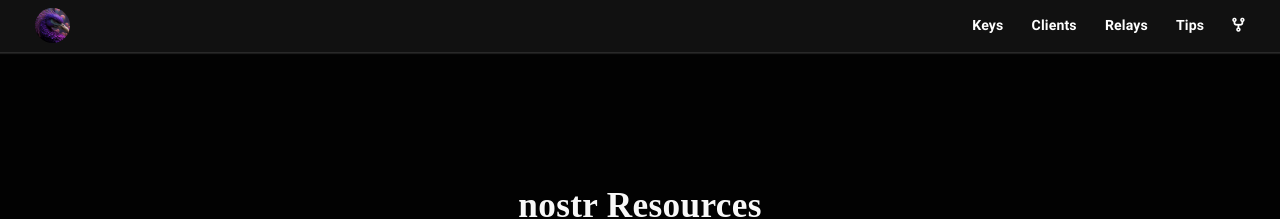
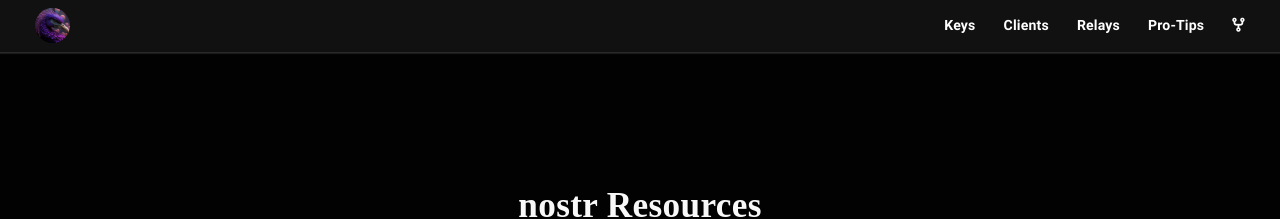
Before and after one commit to nostr-resources/nostr-resources.github.io, a Jekyll site: the page built from index.md, in a window 1280 px wide. Shown: the top 219 px of the page. Built offline with Jekyll 4.4.1, drawn with Linux system fonts in a browser that asks for light colours; some web fonts are replaced.

Commit message:
Update navigation

```diff
--- a/_includes/navigation.html
+++ b/_includes/navigation.html
@@ -3,7 +3,7 @@
     <li><a href="#keys">Keys</a></li>
     <li><a href="#clients">Clients</a></li>
     <li><a href="#relays">Relays</a></li>
-    <li><a href="#pro-tips">Tips</a></li>
+    <li><a href="#pro-tips">Pro-Tips</a></li>
     <li><a href="https://github.com/nostr-resources/nostr-resources.github.io" title="GitHub"><i class="fa fa-code-fork"></i></a></li>
   </ul>
 </nav>
```
